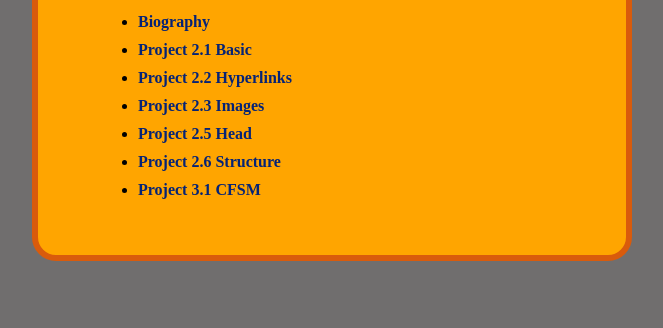
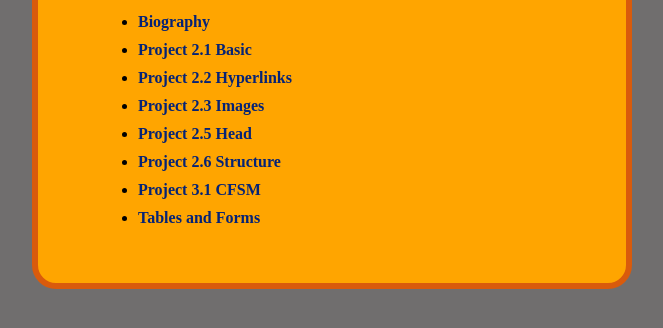
Before and after one commit to 301CHAB/web-projects-summer-2024, a plain HTML site: page index.html in a window 1280 px wide. Shown: the part 288-616 px from the top of the page, without its empty margins (308-971 px from the left). Drawn offline with Linux system fonts and the light colour scheme.

Commit message:
Update index.html

```diff
--- a/index.html
+++ b/index.html
@@ -93,6 +93,7 @@
             <li><a href="Project_2_Fortaboh/gropius2.5.html">Project 2.5 Head</a></li>
             <li><a href="Project_2_Fortaboh/gropius2.6.html">Project 2.6 Structure</a></li>
             <li><a href="Project_3_Fortaboh/ChaseYoung.html">Project 3.1 CFSM</a></li>
+            <li><a href="Project_3_Fortaboh/tables_forms.html">Tables and Forms</a></li>
         </ul>
     </main>
 </body>
```
